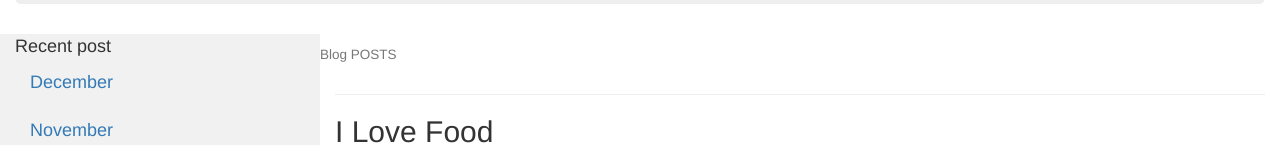
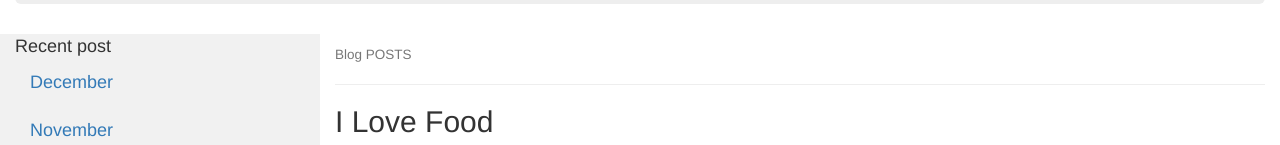
Before and after one commit to Saori-hayalab/SaoriBlog, a plain HTML site: page index.html in a window 1280 px wide. Shown: the part 191-336 px from the top of the page. Drawn offline with nearby package versions, Linux system fonts and the light colour scheme.

Commit message:
change10

```diff
--- a/index.html
+++ b/index.html
@@ -27,8 +27,9 @@
       </ul><br>
     </div>
 
-     <h4><small>Blog POSTS</small></h4>
+
     <div id="container" class="col-sm-9">
+       <h4><small>Blog POSTS</small></h4>
 
       <div class="post-container">
       <hr>
--- a/main.js
+++ b/main.js
@@ -28,6 +28,10 @@ $(document).ready(function() {
           $title.text(post.title);
           $post.append($title);
 
+          let $picture = $('<img>');
+          $picture.attr("src",post.picture);
+          $post.append($picture);
+
           let $PostDate = $('<h5>');
           $PostDate.text(post.Date);
           $post.append($PostDate);
@@ -37,9 +41,7 @@ $(document).ready(function() {
           $content.text(post.content);
           $post.append($content);
 
-          let $picture = $('<img>');
-          $picture.attr("src",post.picture);
-          $post.append($picture);
+
 
           $postsDiv.append($post);
 
--- a/style.css
+++ b/style.css
@@ -2,7 +2,7 @@
 
     .row.content {
       position:relative;
-      height: 800px;
+      height: 1500px;
 
     }
 
```
